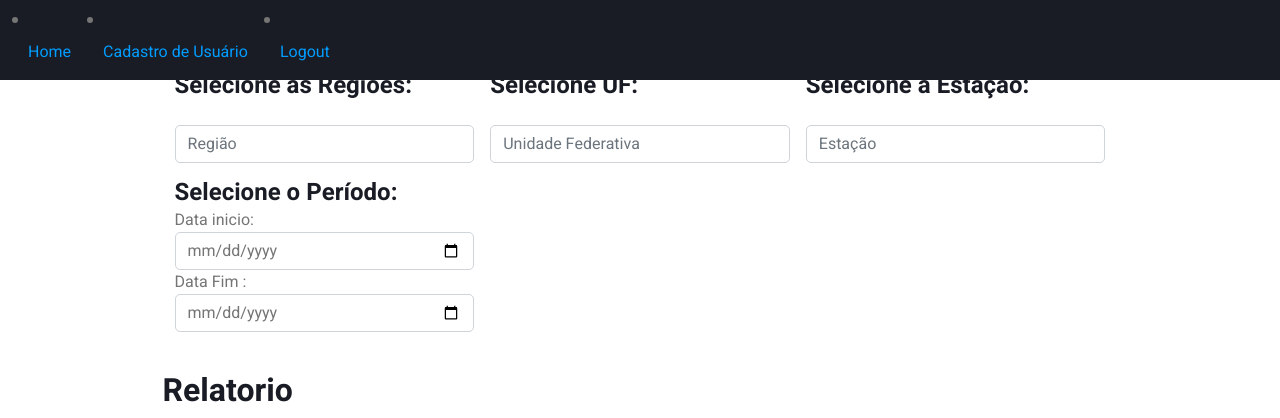
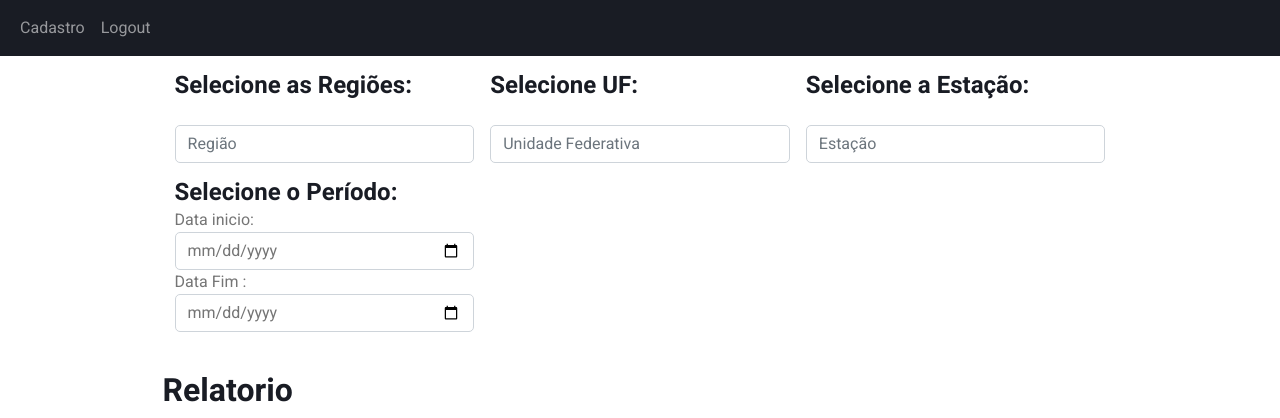
Before and after one commit to DatatechOffice/Api_Iacit, a Python web app: template api/src/main/resources/templates/home.html in a window 1280 px wide. Shown: the top 418 px of the page. Run offline with Jinja, Linux system fonts and the light colour scheme; the template is opened without the code that fills it, so the values that code supplies are empty; some libraries are stand-ins or nearby versions.

Commit message:
commit final

```diff
--- a/api/src/main/resources/templates/home.html
+++ b/api/src/main/resources/templates/home.html
@@ -35,17 +35,14 @@
                 <!-- Esse Div armazena as opções do -->
                 <div class="container-fluid">
                     <div class="collapse navbar-collapse" id="navbarTogglerDemo02">
+                        <ul class="navbar-nav me-auto mb-2 mb-lg-0">
                             <li class="nav-item">
-                <a class="nav-link" aria-current="page" href="/home">Home</a>
+                                <a class="nav-link" aria-current="page" href="/cadastro">Cadastro</a>
                             </li>
-              <!-- Encaminha para os filtros-->
-              <li class="nav-item">
-                <a class="nav-link" aria-current="page" href="/cadastro">Cadastro de Usuário</a>
-              </li>
-
                             <li class="nav-item">
                                 <a class="nav-link" aria-current="page" onclick="logout()">Logout</a>
                             </li>
+                        </ul>
                     </div>
                 </div>
             </nav>
```
Lines whose indentation alone changed are shown as unchanged.
